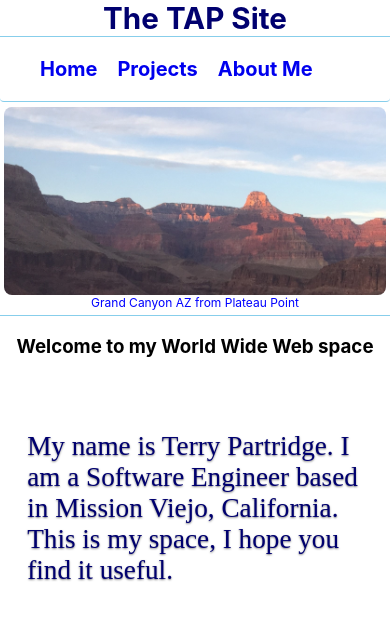
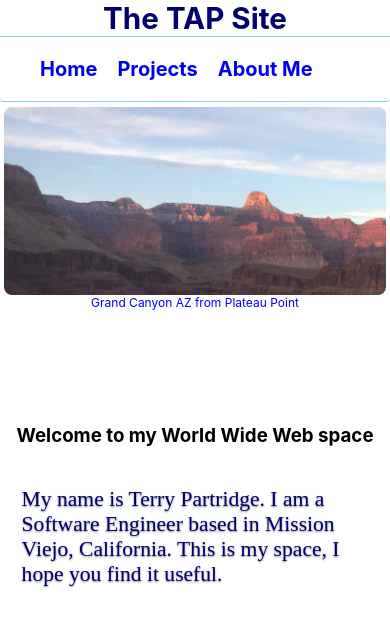
Before and after one commit to ocsfwarch/thetapsite, a React (Create React App) app: page / in a window 390 px wide. Shown: the top 626 px of the page. Built offline with nearby package versions, Linux system fonts and the light colour scheme.

Commit message:
Updates to the main display.
I made these adjustments so it displays correctly on mobile displays for both portrait and landscape displays.

```diff
--- a/src/components/Main.js
+++ b/src/components/Main.js
@@ -13,13 +13,13 @@ export const Main = () => {
         <section className="banner">
           <h1>Welcome to my World Wide Web space</h1>
         </section>
-        <article className="content">
+        <section className="content">
           <p>
             My name is Terry Partridge. I am a Software Engineer based in
             Mission Viejo, California. This is my space, I hope you find it
             useful.
           </p>
-        </article>
+        </section>
       </section>
     </div>
   );
--- a/src/index.css
+++ b/src/index.css
@@ -53,6 +53,7 @@ img {
 }
 
 .app_header {
+  flex: 1 1 auto;
   display: flex;
   flex-flow: column nowrap;
   width: 100%;
@@ -74,6 +75,7 @@ img {
   display: flex;
   flex-flow: row nowrap;
   justify-content: flex-start;
+  align-items: center;
   width: 100%;
   background-color: white;
   border-radius: 0.25em;
@@ -101,6 +103,7 @@ img {
 
 /* Main Display - Introduction */
 .intro_container {
+  flex: 1 1 auto;
   display: flex;
   flex-flow: column nowrap;
   justify-content: flex-start;
@@ -109,17 +112,20 @@ img {
   width: 100%;
   background-color: white;
   padding-top: 5px;
+  overflow: auto;
 }
 
 .intro_container .intro_img_container {
   display: flex;
   flex-flow: column nowrap;
+  align-items: center;
+  height: 40%;
   width: 98%;
   padding-left: 5px;
   padding-right: 5px;
   padding-bottom: 5px;
   background-color: white;
-  border-bottom: 1px skyblue solid;
+  /*border-bottom: 1px skyblue solid;*/
 }
 
 .intro_container .intro_img_container .caption {
@@ -130,9 +136,11 @@ img {
 }
 
 .intro_container .intro_content_container {
+  flex: 1 1 auto;
   display: flex;
   flex-flow: column nowrap;
   justify-content: flex-start;
+  height: 60%;
   width: 100%;
   /*background-color: green;*/
 }
@@ -146,12 +154,12 @@ img {
   width: 100%;
   background-color: white;
   text-align: left;
-  padding-right: 8px;
 }
 
 .intro_container .intro_content_container .content p {
-  padding: 1em;
-  font: 1.7em "librebaskerville-regular", serif;
+  padding-right: 0.5em;
+  padding-left: 1em;
+  font: 1.35em "librebaskerville-regular", serif;
   color: #00006f;
   text-shadow: 0px 1px 2px rgb(0 0 0 / 50%);
 }
@@ -159,7 +167,6 @@ img {
 @media (min-width: 1000px) {
   .intro_container {
     flex-flow: row nowrap;
-    justify-content: stretch;
   }
 
   .intro_container .intro_img_container {
@@ -167,8 +174,7 @@ img {
   }
 
   .intro_container .intro_content_container {
-    height: 100%;
-    justify-content: space-evenly;
+    height: 80%;
   }
 }
 
```
